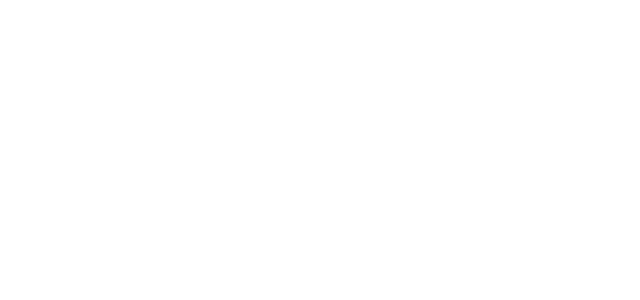
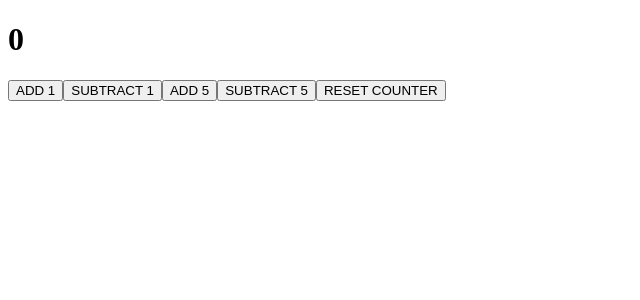
Before and after one commit to agataokolska/simple-counter, a React (Create React App) app: page / in a window 1280 px wide. Shown: the top 300 px of the page, without its empty margins (0-640 px from the left). Built offline with nearby package versions, Linux system fonts and the light colour scheme.

Commit message:
delete test component, change version of react due to problems with babel module missing

```diff
--- a/src/App.js
+++ b/src/App.js
@@ -2,13 +2,12 @@ import React from 'react'
 import { BrowserRouter as Router, Route } from 'react-router-dom'
 
 import Counter from './Counter'
-import Test from './Test'
+
 
 const App = () => (
   <Router>
     <div>
-      <Route path={'/test'} component={Test}/>
-      <Route path={'/counter'} component={()=><Counter number={0} />} />
+      <Route path={'/'} component={()=><Counter number={0} />} />
     </div>
   </Router>
 )
--- a/src/Test.js
+++ /dev/null
@@ -1,7 +0,0 @@
-import React from 'react'
-
-const Test = () => {
-    <div>test</div>
-}
-
-export default Test
```
Also changed, not shown: package.json (+4 -3 lines), 2 other files (tests, documents, lock files or other folders).
